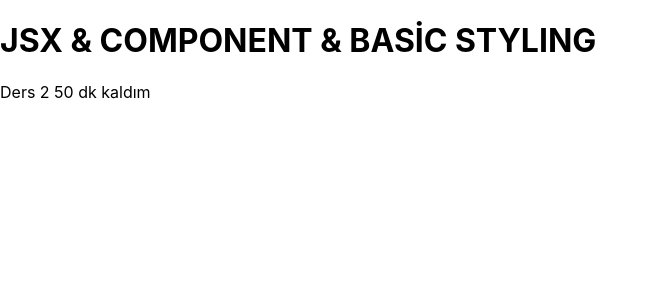
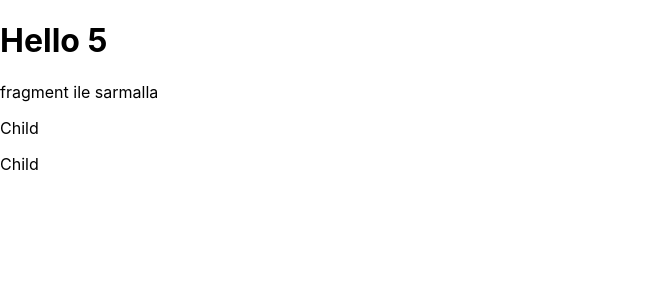
Before and after one commit to mirayengin/REACT_AGAIN, a React (Create React App) app in the folder two_class/component-basicstyling-props/: page / in a window 1280 px wide. Shown: the top 300 px of the page, without its empty margins (0-658 px from the left). Built offline with nearby package versions, Linux system fonts and the light colour scheme.

Commit message:
Component mantığı anlatıldı

```diff
--- a/two_class/component-basicstyling-props/src/index.js
+++ b/two_class/component-basicstyling-props/src/index.js
@@ -2,7 +2,43 @@ import React from 'react';
 import ReactDOM from 'react-dom/client';
 import './index.css';
 import App from './App';
+const a = 5;
+const element = (<>
+  <h1>Hello {a}</h1>
+  <p>fragment ile sarmalla</p>
+</>);
+
+const elementComponent = () => {
+  return (<>
+    <h1>Hello {a}</h1>
+    <p>fragment ile sarmalla</p>
+  </>
+  )
+};
+
+const Element = () => {
+  return (<>
+    <h1>Hello {a}</h1>
+    <p>fragment ile sarmalla</p>
+    <Child />
+    {Child()}
+  </>
+  )
+};
+// Component içinde componenti bu şekilde cağırıyoruz.En alttaki kullanılan yöntem değil ama olabilir. Componentleri istediğiniz kadar ve yerde kullanabilirsiniz.
+
+const Child = () => {
+  return (
+    <p>Child</p>
+  )
+}
 
 
 const root = ReactDOM.createRoot(document.getElementById('root'));
-root.render(    <App />);
+//root.render(<App />);
+//root.render(element);
+//root.render(elementComponent()); // Bu bir funtıon ve bunu render edebiliyoruz.
+root.render(<Element/>); // Bunu component olarak çağırmak için önce uppercase olmalı ve sonra bu render da component olarak çağırabiliyoruz. Tabi bunu yapmak için illa function olmalı
+
+
+// Birden fazla element sarmallama yapılmalı yansıtmak için
```
